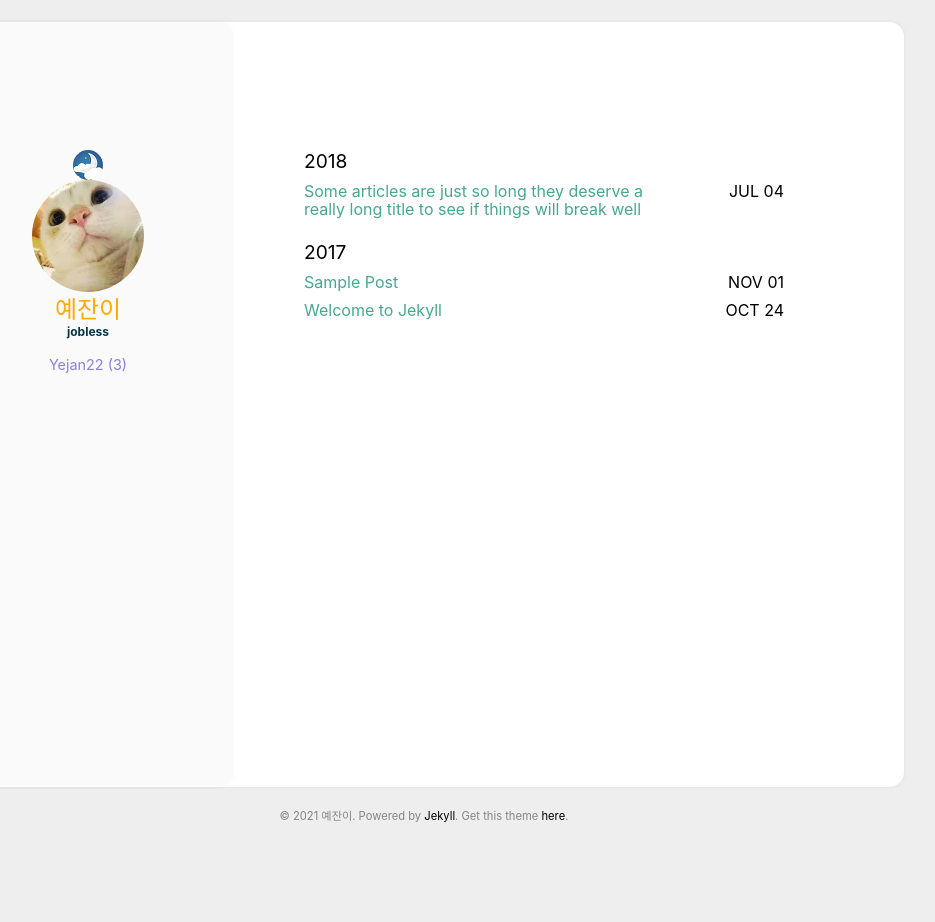
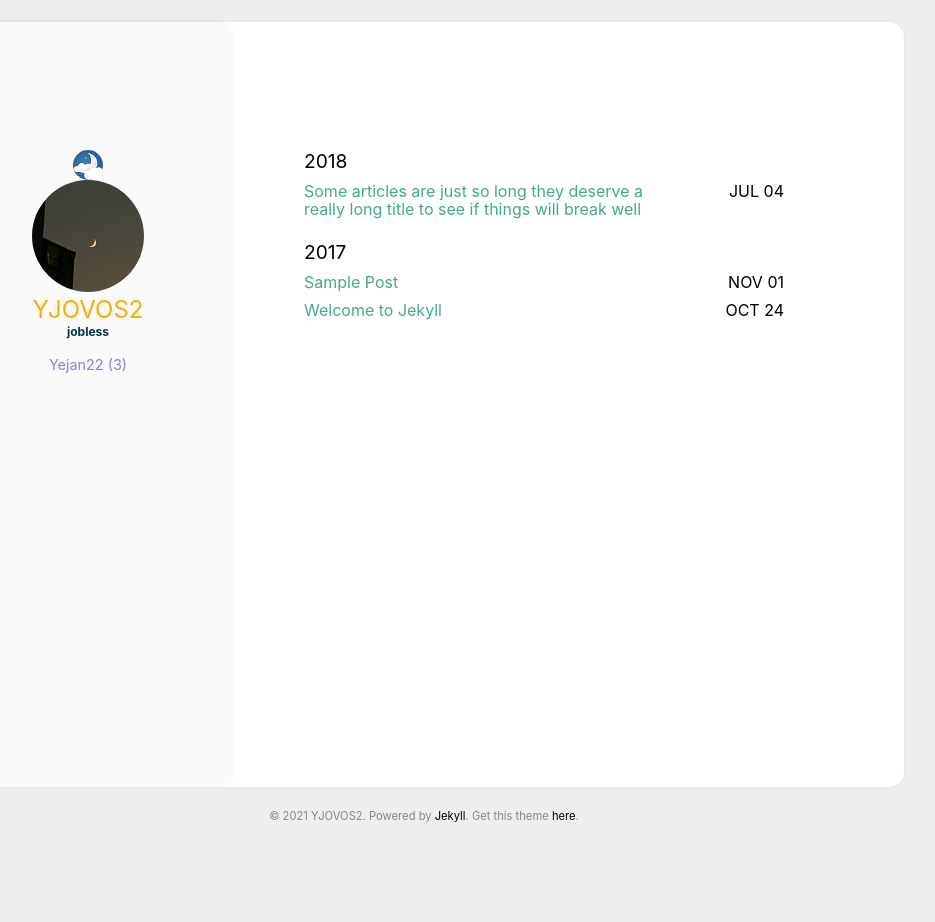
Before and after one commit to yjovoS2/yjovos2.github.io, a Jekyll site: the page built from index.html, in a window 1280 px wide. Shown: the whole page, without its empty margins (216-1151 px from the left). Built offline with Jekyll 4.4.1, drawn with Linux system fonts in a browser that asks for light colours.

Commit message:
change config

```diff
--- a/_config.yml
+++ b/_config.yml
@@ -18,9 +18,9 @@ google_analytics: #UA—XXXXXXXX-X
 disqus_shortname: #disqus shortname
 
 user:
-  name: 예잔이
-  pic: /assets/img/cat.jpg
-  picAlt: "catbook"
+  name: YJOVOS2
+  pic: /assets/img/profile.jpg
+  picAlt: "YJOVOS2"
   job: jobless
   aboutme: false # comment this out if you don't need the 'about' page.
 
```
Also changed, not shown: assets/img/profile.jpg (added).
